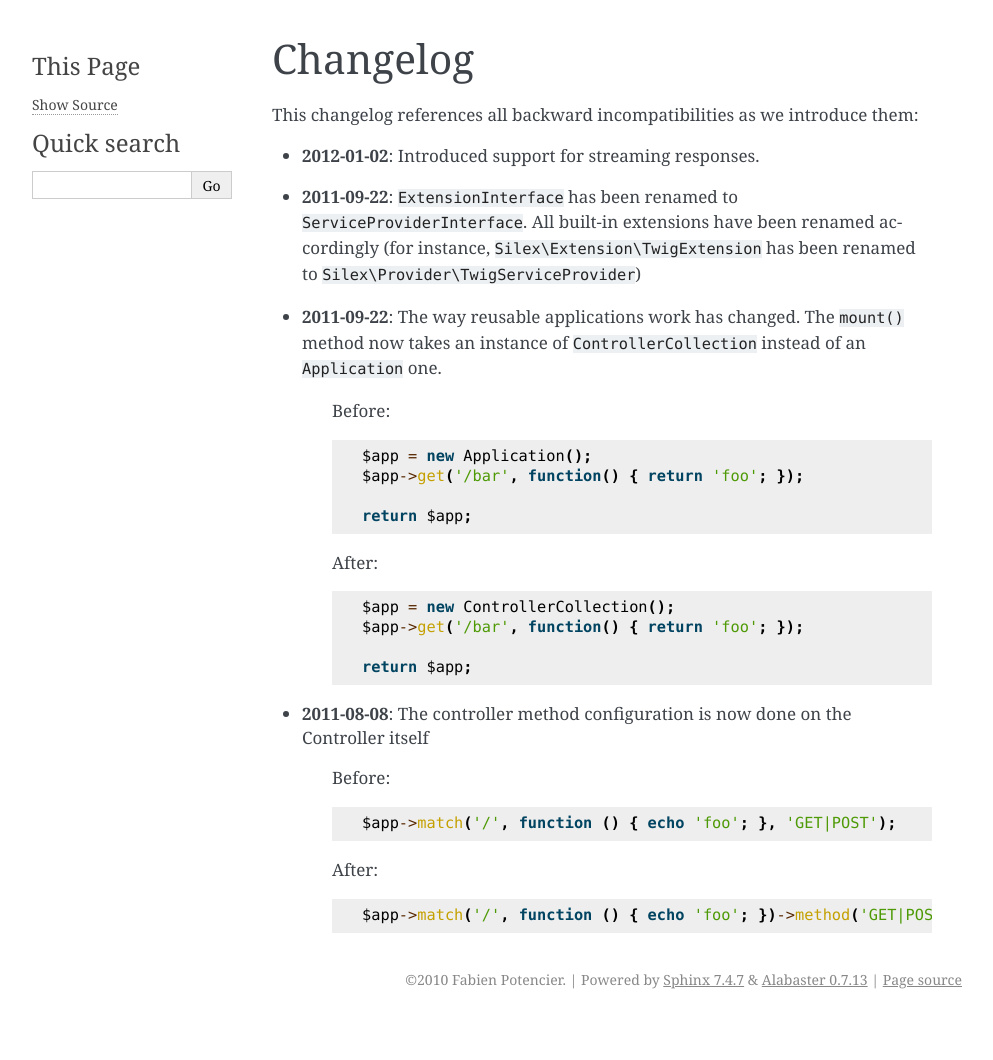
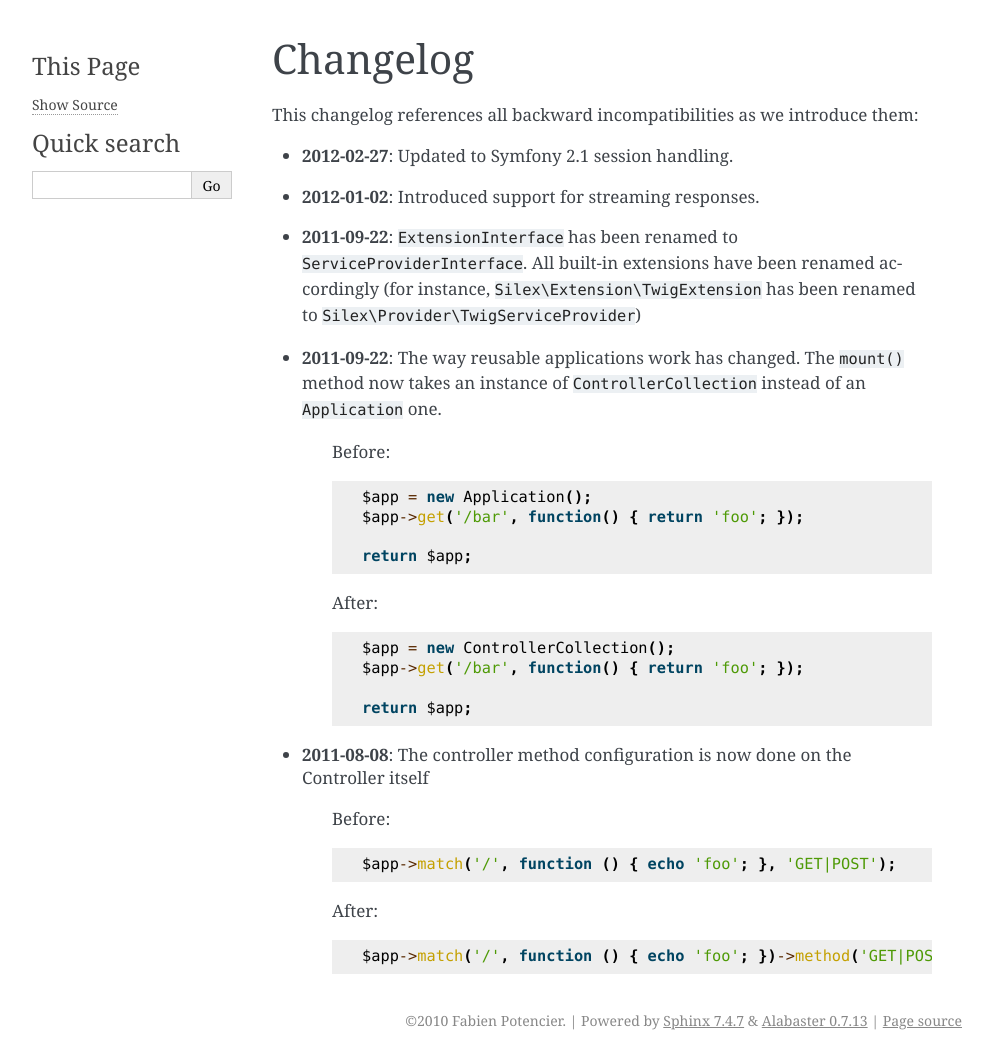
Before and after one commit to silexphp/Silex, a Sphinx documentation site: the page built from doc/changelog.rst, in a window 1280 px wide. Shown: the whole page, without its empty margins (148-1141 px from the left). Built offline with Sphinx 7.4.7, drawn with Linux system fonts in a browser that asks for light colours; before the commit the page ends 1019 px from its top, so only the background shows below that.

Commit message:
[session-update] add note to CHANGELOG

```diff
--- a/doc/changelog.rst
+++ b/doc/changelog.rst
@@ -2,6 +2,8 @@ Changelog
 =========
 
 This changelog references all backward incompatibilities as we introduce them:
+
+* **2012-02-27**: Updated to Symfony 2.1 session handling.
 
 * **2012-01-02**: Introduced support for streaming responses.
 
```
